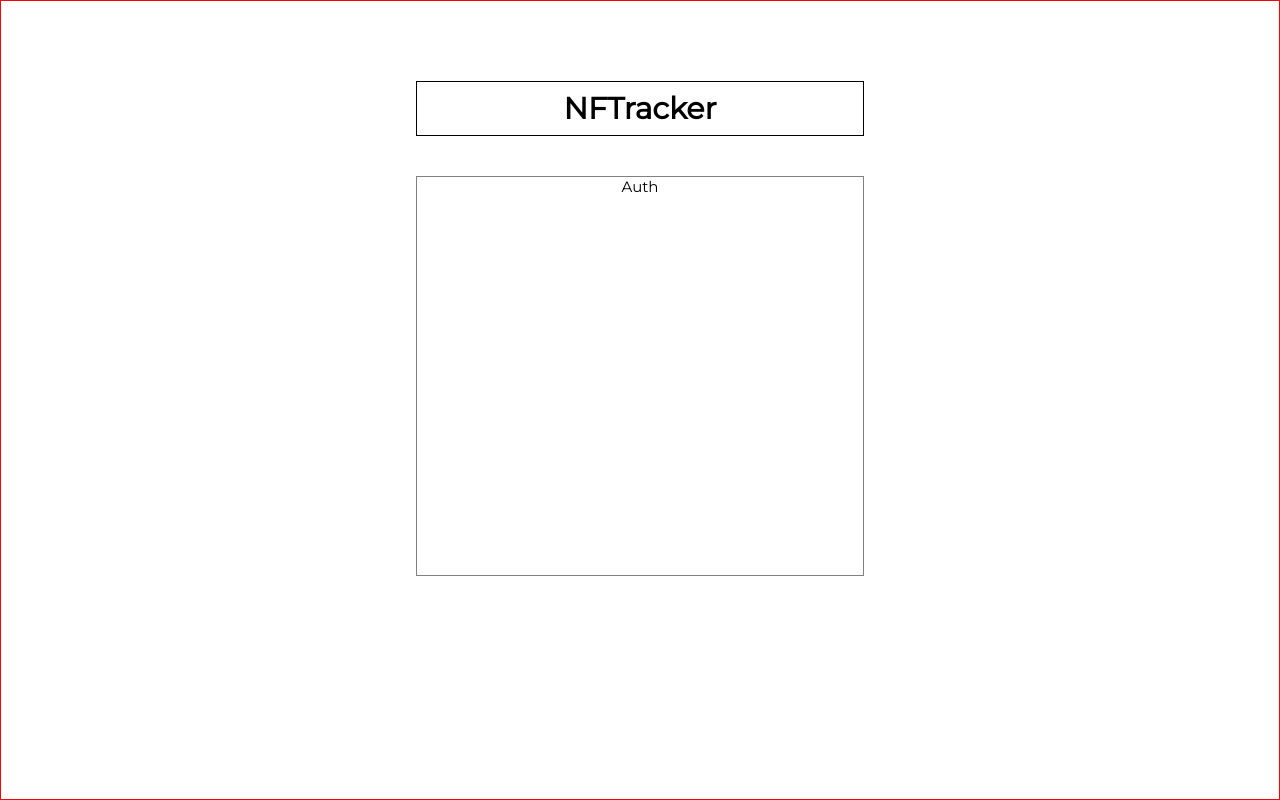
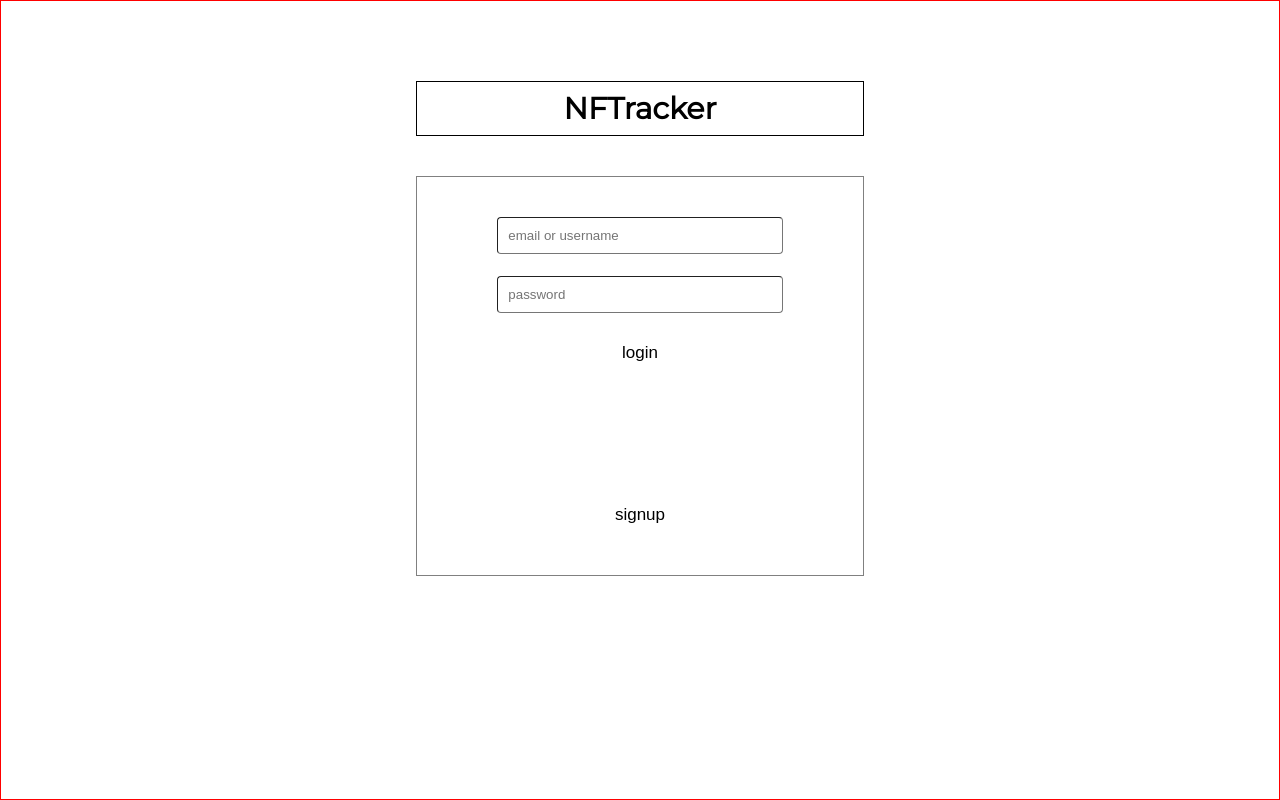
Before and after one commit to code-guy21/PixelPouch, a React (Create React App) app in the folder client/: page / in a window 1280 px wide. Built offline with nearby package versions, Linux system fonts and the light colour scheme.

Commit message:
added form in auth component for registering and logging in

```diff
--- a/client/package.json
+++ b/client/package.json
@@ -2,7 +2,7 @@
 	"name": "client",
 	"version": "0.1.0",
 	"private": true,
-  "proxy": "http://locahost:3001",
+	"proxy": "http://localhost:3001",
 	"dependencies": {
 		"@testing-library/jest-dom": "^5.16.4",
 		"@testing-library/react": "^12.1.4",
--- a/client/src/components/Auth/index.js
+++ b/client/src/components/Auth/index.js
@@ -1,9 +1,18 @@
-import React from 'react'
+import React, {useState} from 'react'
 import "./style.css"
 
 function Auth() {
+  const [toggle, setToggle] = useState(false)
+
+
   return (
-    <div className="auth">Auth</div>
+    <div className="auth">
+      <input placeholder={toggle ? "email" : "email or username"} className='form_input'/>
+      <input className={toggle ? "form_input": "hide form_input" } placeholder='username'/>
+      <input placeholder='password' className='form_input'/>
+      <button id="login" className='submit'>{ toggle ? "signup": "login"}</button>
+      <button onClick={() => setToggle(!toggle)}  id="signup" className='submit'>{ toggle ? "login": "signup"}</button>
+    </div>
   )
 }
 
--- a/client/src/components/Auth/style.css
+++ b/client/src/components/Auth/style.css
@@ -2,4 +2,38 @@
 	font-size: 1.5rem;
 	border: 1px solid gray;
 	height: 400px;
+	display: flex;
+	flex-direction: column;
+	padding: 4rem 8rem;
 }
+
+.form_input {
+	margin-bottom: 2rem;
+	padding: 1rem;
+	border-radius: 0.4rem;
+	border-width: 0.1rem;
+	transition: all 0.2s;
+}
+
+.submit {
+	background: none;
+	padding: 1rem;
+	border: none;
+	font-size: 1.7rem;
+}
+
+.submit:hover {
+	color: purple;
+}
+
+#signup {
+	margin-top: auto;
+}
+
+.hide {
+	visibility: hidden;
+	opacity: 0;
+	height: 0;
+	margin: 0;
+	padding: 0;
+}
```
Lines whose indentation alone changed are shown as unchanged.
